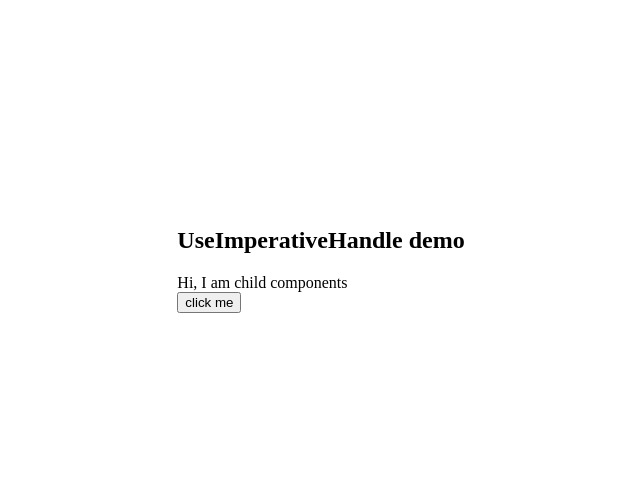
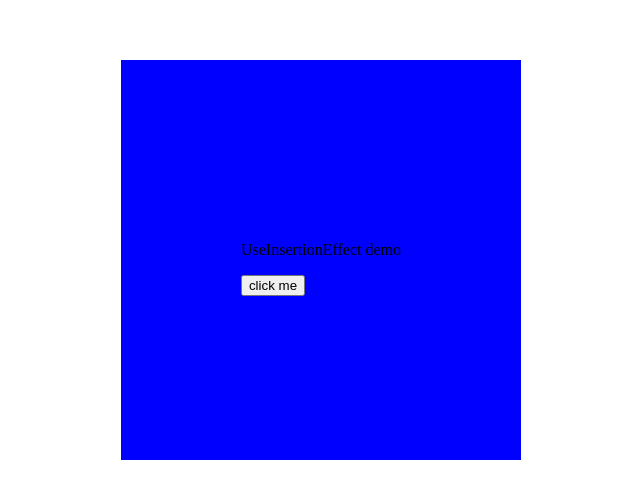
Before and after one commit to MohammadHonor/REACT-JS, a React (Create React App) app: page / in a window 1280 px wide. Shown: the part 140-638 px from the top of the page, without its empty margins (319-959 px from the left). Built offline with nearby package versions, Linux system fonts and the light colour scheme.

Commit message:
useInsertionEffect hook demo

```diff
--- a/src/App.js
+++ b/src/App.js
@@ -175,6 +175,7 @@ import { UseTransition } from './Hooks/UseTransition';
 import { WindowApi } from './WindowApi/WindowApi';
 import { UseId } from './Hooks/UseId';
 import { UseImperativeHandle } from './Hooks/UseImperativeHandle';
+import { UseInsertionEffect } from './Hooks/UseInsertionEffect';
 
 const App = () => {
   return (
@@ -185,7 +186,8 @@ const App = () => {
     // <UseTransition/>
     // <WindowApi/>
     // <UseId/>
-    <UseImperativeHandle/>
+    // <UseImperativeHandle/>
+    <UseInsertionEffect/>
 
   )
 }
--- /dev/null
+++ b/src/Hooks/UseInsertionEffect.js
@@ -0,0 +1,29 @@
+import React, { useEffect, useInsertionEffect, useLayoutEffect } from 'react'
+
+export const UseInsertionEffect = () => {
+  useInsertionEffect(() => {
+    const style = `background-color:red`
+    console.log("useInsertionEffect")
+
+    const root = document.getElementById("root");
+    const original = root.style.backgroundColor;
+    if (root) {
+      root.style.backgroundColor="blue"
+    }
+    return () => {
+      root.style.backgroundColor = original;
+    }
+  },[])
+  useEffect(() => {
+    console.log("useEffect")
+  },[])
+  useLayoutEffect(() => {
+    console.log("useLayoutEffect")
+  },[])
+  return (
+    <div>
+      <p>UseInsertionEffect demo</p>
+      <button>click me</button>
+    </div>
+  )
+}
```
